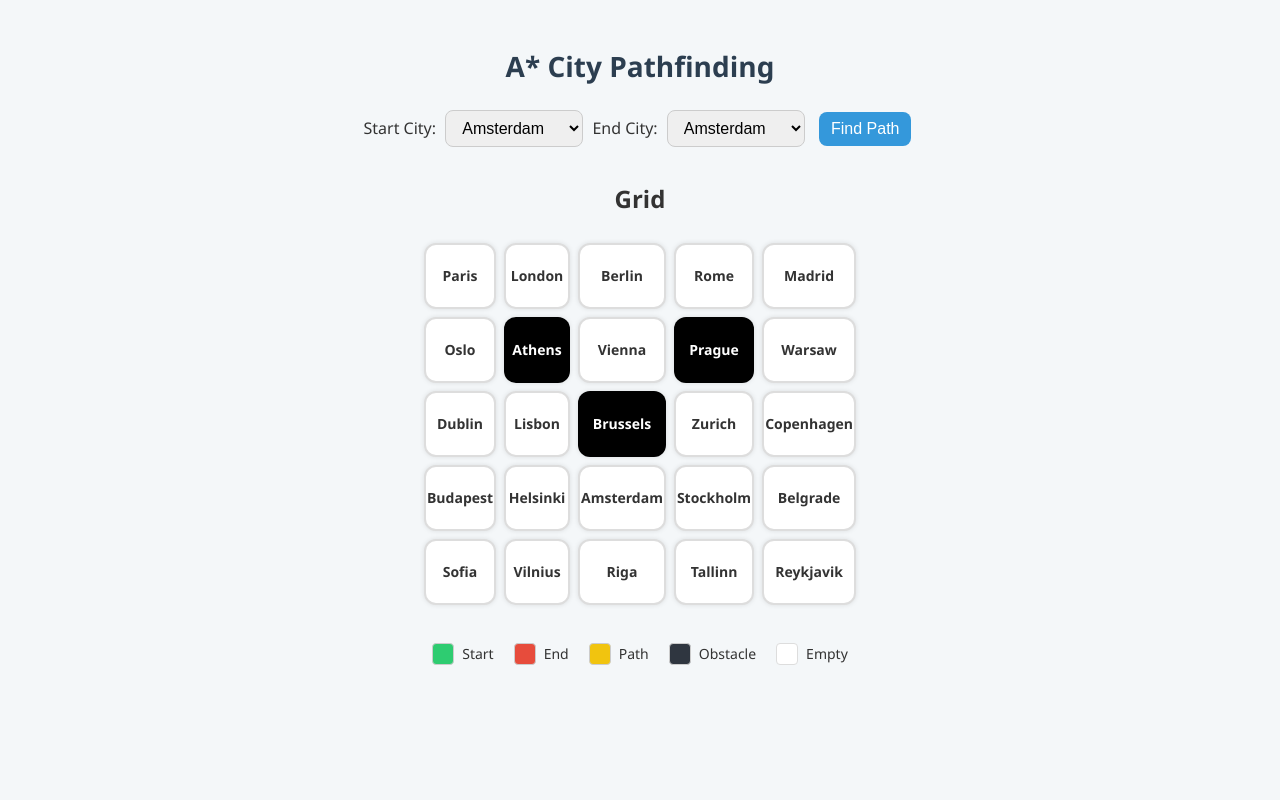
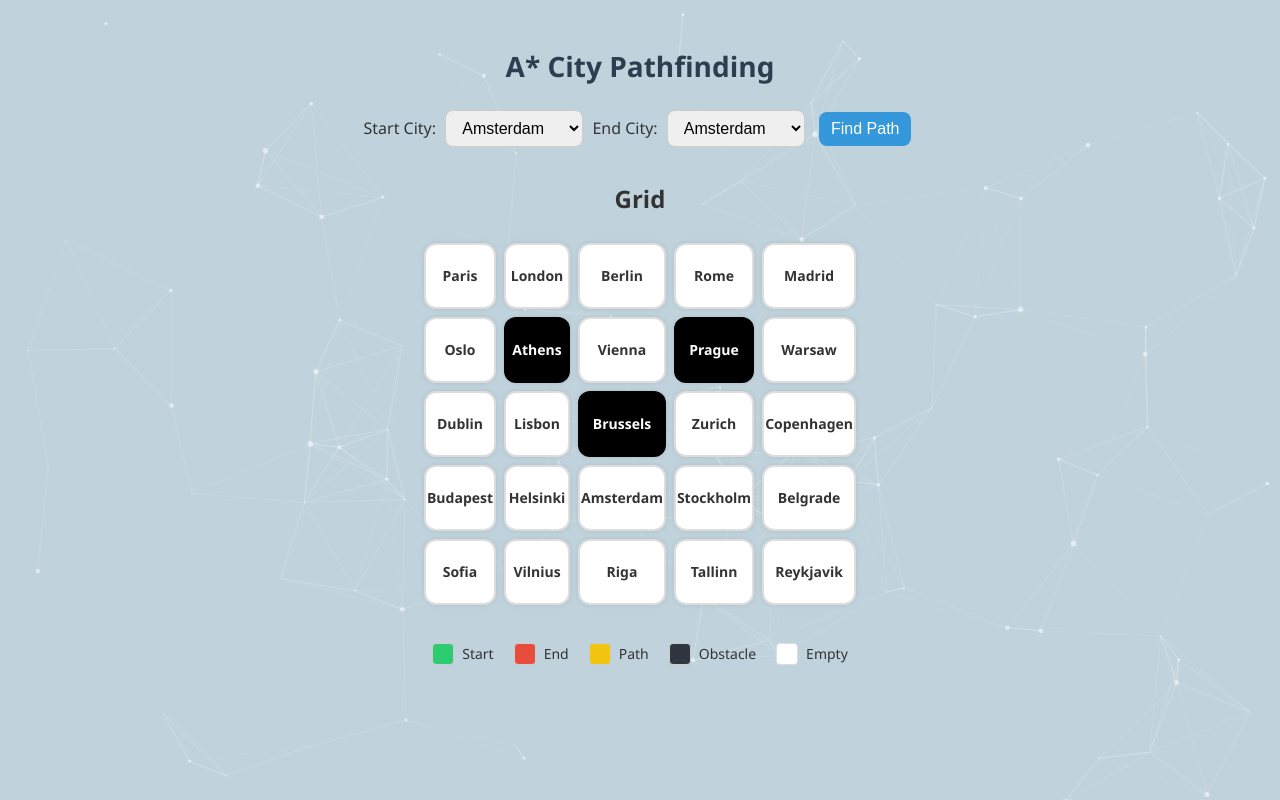
Before and after one commit to Dilip-Git18/Response-System, a Flask app: page /astr in a window 1280 px wide. Run offline with Flask 3, Linux system fonts and the light colour scheme; data comes from the database, SQL or seed files in the repository.

Commit message:
update 10.0

```diff
--- /dev/null
+++ b/static/css/aspart.css
@@ -0,0 +1,9 @@
+#particles-js {
+      position: fixed;
+      width: 100%;
+      height: 100%;
+      z-index: -1;
+      top: 0;
+      left: 0;
+      background-color: #c0d3dc; /* Optional: change for dark/light theme */
+    }
--- /dev/null
+++ b/static/js/aspart.js
@@ -0,0 +1,44 @@
+
+    particlesJS("particles-js", {
+      "particles": {
+        "number": {
+          "value": 80,
+          "density": { "enable": true, "value_area": 800 }
+        },
+        "color": { "value": "#ffffff" },
+        "shape": {
+          "type": "circle",
+          "stroke": { "width": 0, "color": "#000000" }
+        },
+        "opacity": {
+          "value": 0.5,
+          "random": false
+        },
+        "size": {
+          "value": 3,
+          "random": true
+        },
+        "line_linked": {
+          "enable": true,
+          "distance": 150,
+          "color": "#ffffff",
+          "opacity": 0.4,
+          "width": 1
+        },
+        "move": {
+          "enable": true,
+          "speed": 2,
+          "direction": "none",
+          "out_mode": "out"
+        }
+      },
+      "interactivity": {
+        "detect_on": "canvas",
+        "events": {
+          "onhover": { "enable": true, "mode": "repulse" },
+          "onclick": { "enable": true, "mode": "push" },
+          "resize": true
+        }
+      },
+      "retina_detect": true
+    });
--- a/templates/astr.html
+++ b/templates/astr.html
@@ -3,8 +3,18 @@
 <head>
     <title>A* Pathfinding</title>
     <link rel="stylesheet" href="{{ url_for('static', filename='css/astr.css') }}">
+    <link rel="stylesheet" href="{{ url_for('static', filename='css/aspart.css') }}">
+
+      <!-- Inline CSS for Particles Background -->
+  <style>
+
+
+  </style>
+
 </head>
 <body>
+      <!-- Particles.js Container -->
+  <div id="particles-js"></div>
     <h1>A* City Pathfinding</h1>
 
 <form method="POST" action="/astr">
@@ -54,5 +64,11 @@
     <div class="legend-item"><span class="legend-box empty"></span> Empty</div>
 </div>
 
+<!-- Scripts -->
+  <script src="https://cdn.jsdelivr.net/npm/@popperjs/core@2.11.6/dist/umd/popper.min.js"></script>
+  <script src="https://cdn.jsdelivr.net/npm/bootstrap@5.3.0/dist/js/bootstrap.min.js"></script>
+  <script src="https://cdn.jsdelivr.net/npm/particles.js@2.0.0/particles.min.js"></script>
+
+ <script src="static/js/aspart.js"></script>
 </body>
 </html>
```
